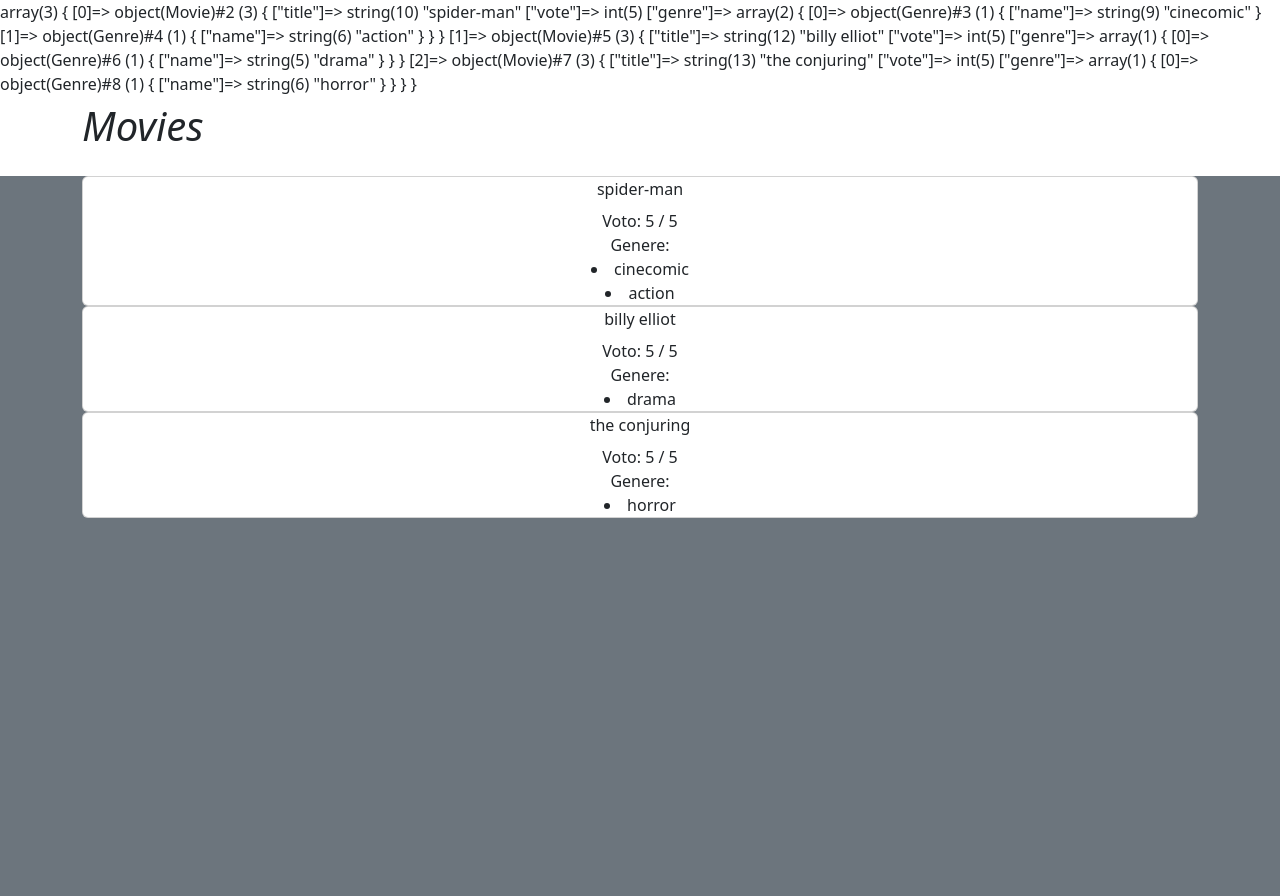
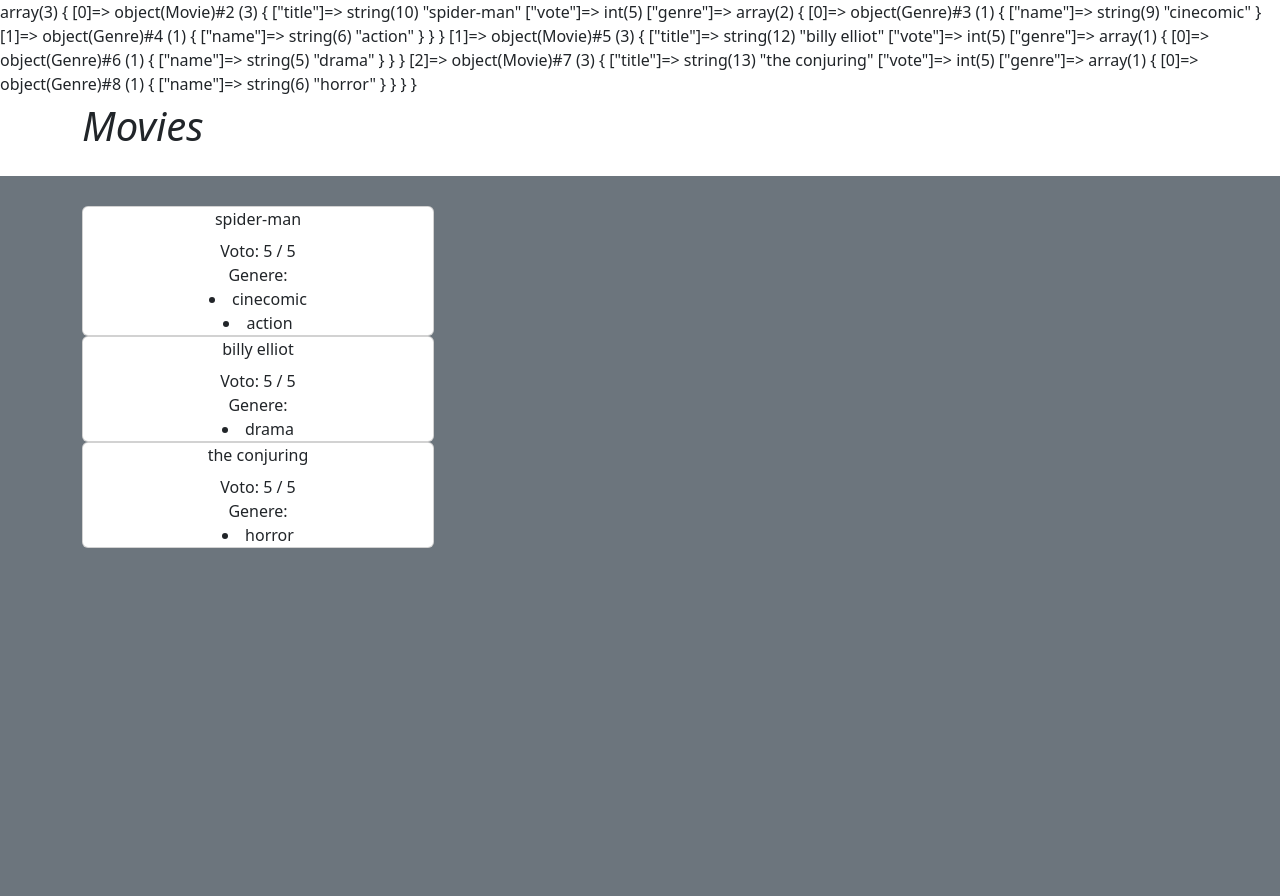
Before and after one commit to Luis-Mocha/php-oop-1, a PHP site: page / in a window 1280 px wide. Run offline with PHP 8.4, Linux system fonts and the light colour scheme.

Commit message:
css card-container / cards

```diff
--- a/assets/css/style.css
+++ b/assets/css/style.css
@@ -4,4 +4,14 @@ header {
 
 main {
     height: calc(100vh - 80px);
+    padding: 30px 0;
 }
+
+.card-container {
+    display: flex;
+    justify-content: space-evenly
+}
+
+.card {
+    width: calc(100% / 3 - 20px);
+}
```
